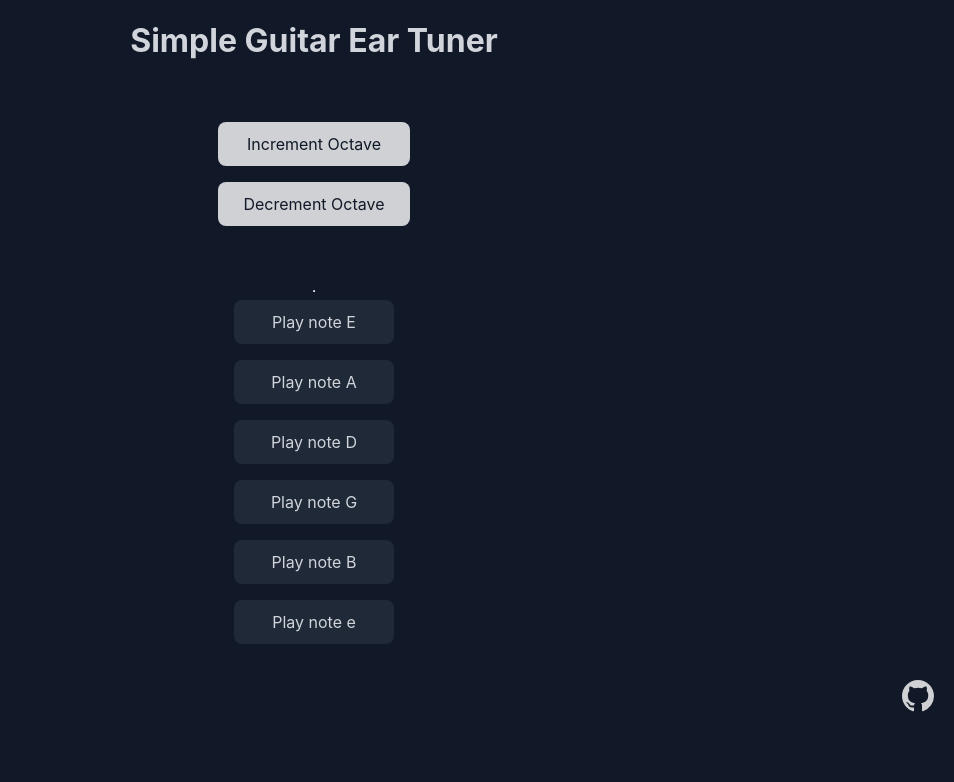
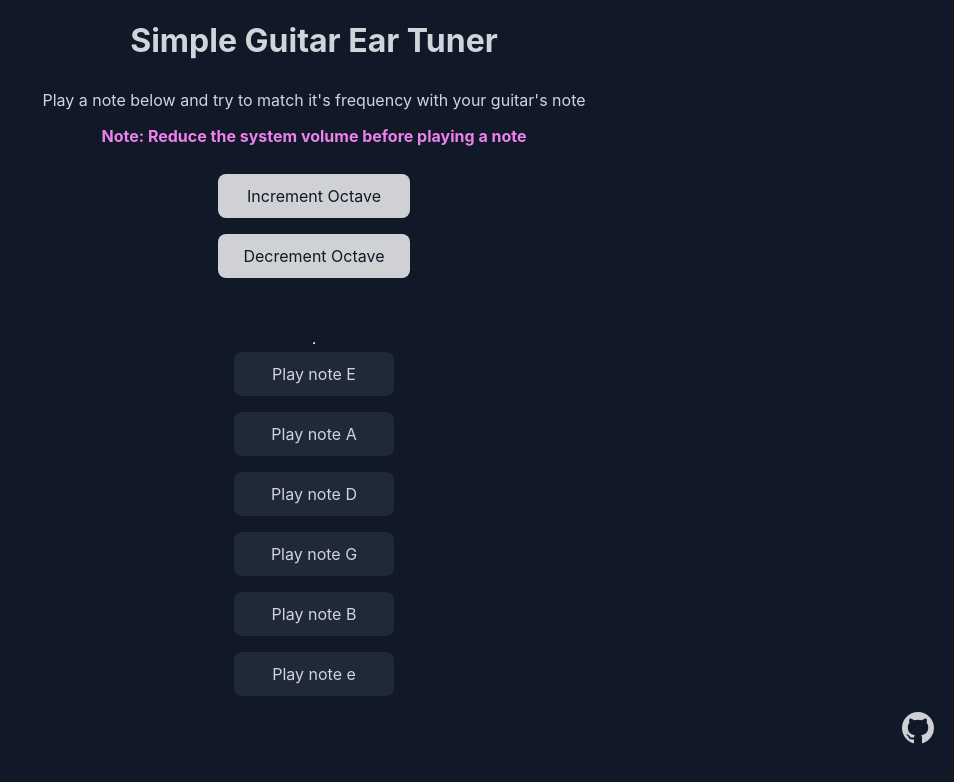
Before and after one commit to intergalacticspacehighway/simple-guitar-ear-tuner, a React (Create React App) app: page / in a window 1280 px wide. Shown: the top 782 px of the page, without its empty margins (326-1280 px from the left). Built offline with nearby package versions, Linux system fonts and the light colour scheme.

Commit message:
fix: add note to reduce system volume

```diff
--- a/src/App.css
+++ b/src/App.css
@@ -41,3 +41,7 @@ html {
 path {
   fill: rgb(255, 255, 255, 0.8);
 }
+
+p {
+  margin: 0.5rem;
+}
--- a/src/App.js
+++ b/src/App.js
@@ -77,7 +77,13 @@ function App() {
   return (
     <div className="App">
       <h1>Simple Guitar Ear Tuner</h1>
-      <br />
+      <p>
+        Play a note below and try to match it's frequency with your guitar's
+        note
+      </p>
+      <p style={{ color: "var(--border-color)", fontWeight: "bold" }}>
+        Note: Reduce the system volume before playing a note
+      </p>
       <br />
       <button className="btn btn-secondary" onClick={incrementOctave}>
         Increment Octave
@@ -99,7 +105,6 @@ function App() {
           </button>
         );
       })}
-      <br />
       <div style={{ marginBottom: 20, marginRight: 20, marginLeft: "auto" }}>
         <GithubLink />
       </div>
```
